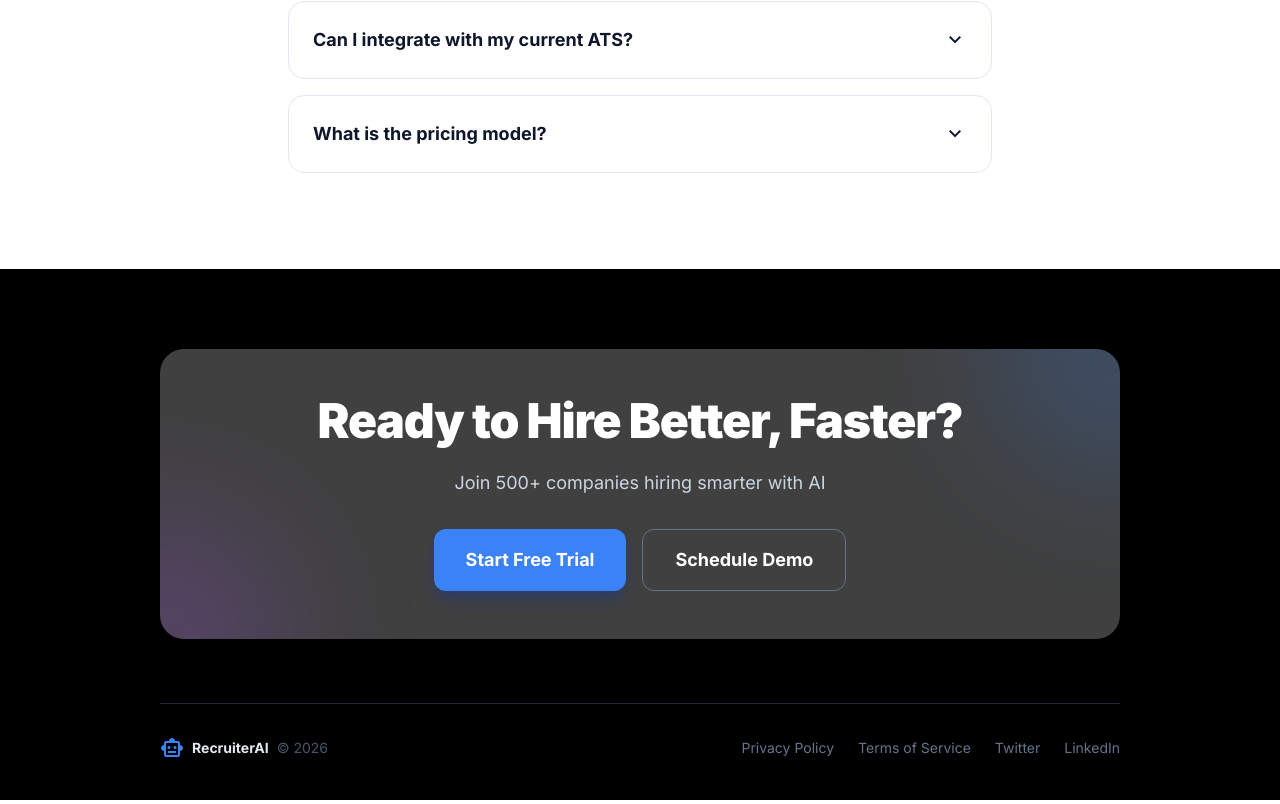
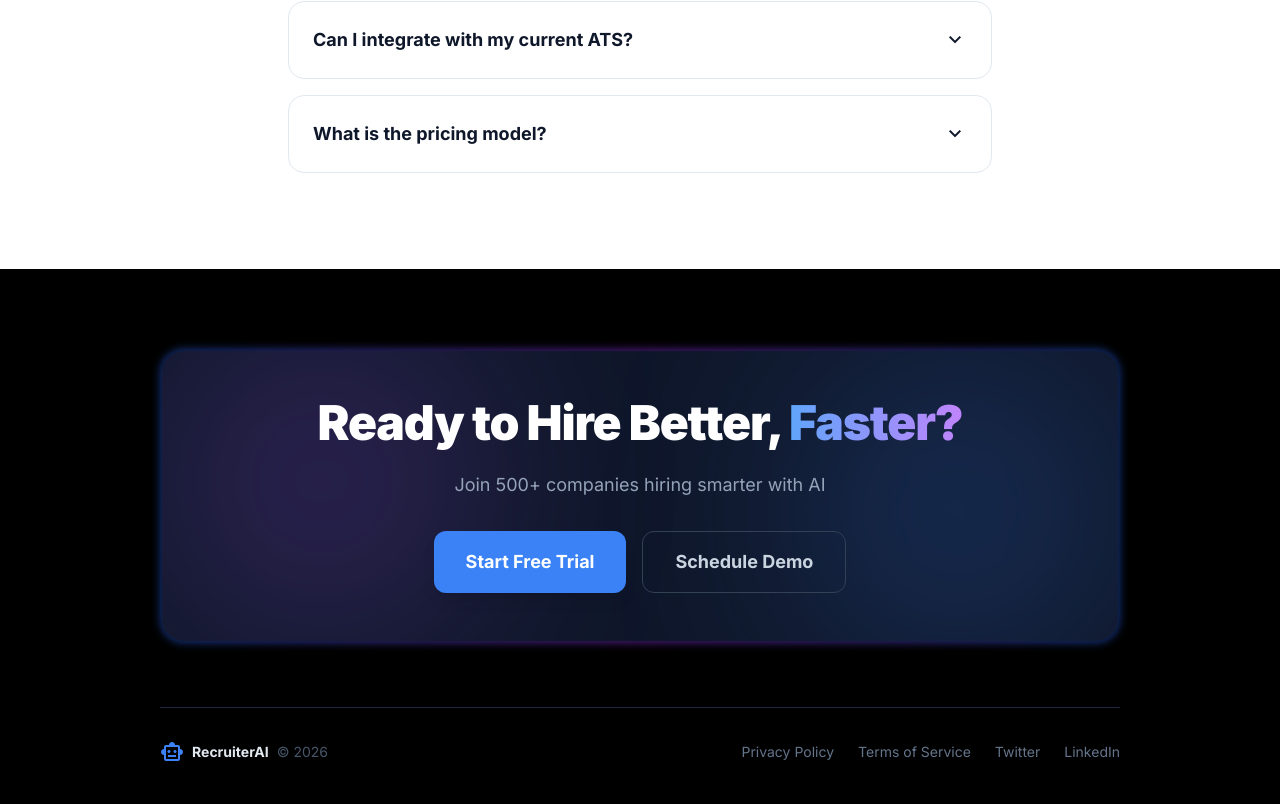
Before and after one commit to VANSH-THAPAR/OneSol_task, a React (Vite) app in the folder Frontend/: page / in a window 1280 px wide. Shown: the part 5534-6338 px from the top of the page. Built offline with nearby package versions, Linux system fonts and the light colour scheme.

Commit message:
changed the ui ux

```diff
--- a/Frontend/src/components/Footer.jsx
+++ b/Frontend/src/components/Footer.jsx
@@ -4,22 +4,35 @@ const Footer = () => {
     return (
       <footer className="bg-footer-bg pt-20 pb-10">
         <div className="max-w-5xl mx-auto px-4 sm:px-6 lg:px-8">
-          <div className="bg-footer-card rounded-3xl p-12 text-center relative overflow-hidden mb-16 shadow-2xl">
-            <div className="absolute top-0 right-0 w-64 h-64 bg-primary/20 rounded-full blur-3xl -translate-y-1/2 translate-x-1/2 pointer-events-none"></div>
-            <div className="absolute bottom-0 left-0 w-64 h-64 bg-purple-500/20 rounded-full blur-3xl translate-y-1/2 -translate-x-1/2 pointer-events-none"></div>
+          {/* Creative CTA Box */}
+          <div className="group relative rounded-3xl p-[2px] mb-16">
+            {/* Gradient Border Animation */}
+            <div className="absolute inset-0 rounded-3xl bg-gradient-to-r from-blue-600 via-purple-600 to-blue-600 opacity-40 group-hover:opacity-100 blur-sm transition-opacity duration-500 animate-pulse"></div>
+
+            <div className="relative bg-slate-900 rounded-[22px] p-12 text-center overflow-hidden transition-transform duration-500 group-hover:scale-[1.01] hover:shadow-2xl hover:shadow-primary/20">
+              {/* Dynamic Background */}
+              <div className="absolute top-0 right-0 w-80 h-80 bg-primary/20 rounded-full blur-[100px] -translate-y-1/2 translate-x-1/2 group-hover:bg-primary/30 transition-all duration-700 animate-float pointer-events-none"></div>
+              <div className="absolute bottom-0 left-0 w-80 h-80 bg-purple-500/20 rounded-full blur-[100px] translate-y-1/2 -translate-x-1/2 group-hover:bg-purple-500/30 transition-all duration-700 animate-float pointer-events-none" style={{animationDelay: '1s'}}></div>
+
+              {/* Content */}
               <div className="relative z-10">
-              <h2 className="text-3xl md:text-5xl font-black text-white mb-6 tracking-tight">Ready to Hire Better, Faster?</h2>
-              <p className="text-slate-300 text-lg mb-8 max-w-xl mx-auto">
+                <h2 className="text-3xl md:text-5xl font-black text-white mb-6 tracking-tight">
+                  Ready to Hire Better, <span className="text-transparent bg-clip-text bg-gradient-to-r from-blue-400 to-purple-400 group-hover:from-blue-300 group-hover:to-purple-300 transition-all duration-300">Faster?</span>
+                </h2>
+                <p className="text-slate-400 text-lg mb-8 max-w-xl mx-auto group-hover:text-slate-200 transition-colors">
                    Join 500+ companies hiring smarter with AI
                 </p>
+
                 <div className="flex flex-col sm:flex-row justify-center gap-4">
-                <button className="relative overflow-hidden px-8 py-4 bg-[#3B82F6] hover:bg-primary-dark text-white rounded-xl font-bold text-lg transition-all shadow-lg shadow-blue-900/50 group">
-                  <div className="absolute inset-0 w-full h-full bg-gradient-to-r from-transparent via-white/20 to-transparent -translate-x-full group-hover:animate-[shimmer_1.5s_infinite]" />
+                  <button className="relative overflow-hidden px-8 py-4 bg-primary hover:bg-primary-dark text-white rounded-xl font-bold text-lg transition-all shadow-lg hover:shadow-primary/50 hover:-translate-y-1 group/btn">
                     <span className="relative z-10">Start Free Trial</span>
+                    <div className="absolute inset-0 w-full h-full bg-gradient-to-r from-transparent via-white/20 to-transparent -translate-x-full group-hover/btn:animate-[shimmer_1s_infinite]"></div>
                   </button>
-                <button className="px-8 py-4 bg-transparent border border-slate-500 hover:bg-white/10 text-white rounded-xl font-bold text-lg transition-all hover:scale-105">
+
+                  <button className="px-8 py-4 bg-transparent border border-slate-700 hover:border-white text-slate-300 hover:text-white rounded-xl font-bold text-lg transition-all hover:scale-105 hover:bg-white/5">
                      Schedule Demo
                   </button>
+                </div>
               </div>
             </div>
           </div>
--- a/Frontend/tailwind.config.js
+++ b/Frontend/tailwind.config.js
@@ -34,8 +34,12 @@ export default {
       animation: {
         'scroll': 'scroll 40s linear infinite',
         'float': 'float 6s ease-in-out infinite',
+        'shimmer': 'shimmer 1.5s infinite',
       },
       keyframes: {
+        shimmer: {
+          '100%': { transform: 'translateX(100%)' },
+        },
         scroll: {
           '0%': { transform: 'translateX(0)' },
           '100%': { transform: 'translateX(-100%)' },
```
Lines whose indentation alone changed are shown as unchanged.
